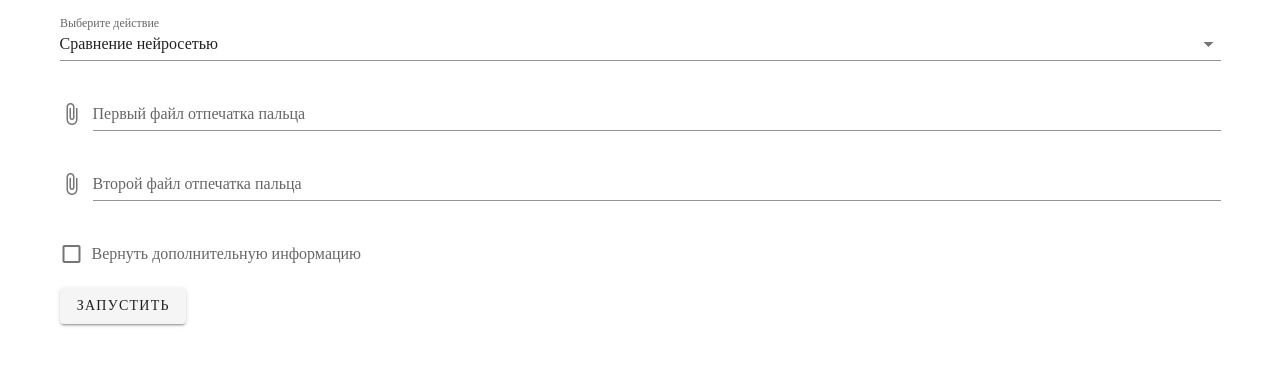
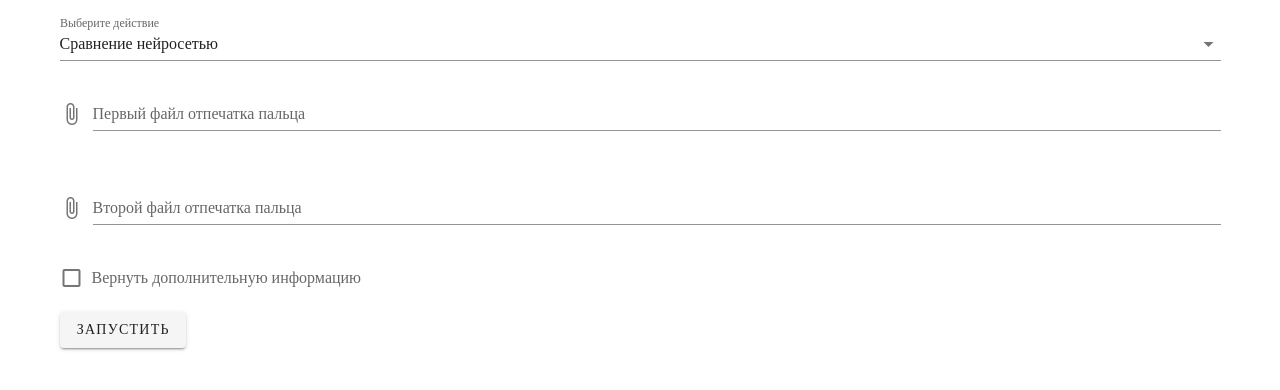
Before and after one commit to FoxhoundTeam/AvanpostHack_2022, a Vue app in the folder frontend/: page /#/ in a window 1280 px wide. Shown: the top 390 px of the page. Built offline with nearby package versions, Linux system fonts and the light colour scheme.

Commit message:
Adds preview

```diff
--- a/frontend/src/views/AnalyzersView.vue
+++ b/frontend/src/views/AnalyzersView.vue
@@ -11,14 +11,22 @@
           <v-file-input label="Файл отпечатка пальца" v-model="firstImage" />
         </v-form>
         <v-form v-else>
-          <v-file-input
-            label="Первый файл отпечатка пальца"
-            v-model="firstImage"
-          />
-          <v-file-input
-            label="Второй файл отпечатка пальца"
-            v-model="secondImage"
-          />
+          <v-row
+            ><v-col>
+              <v-file-input
+                label="Первый файл отпечатка пальца"
+                v-model="firstImage" /></v-col
+            ><v-col v-if="firstImage"
+              ><v-img width="200" :src="firstImageURL" /></v-col
+          ></v-row>
+          <v-row
+            ><v-col
+              ><v-file-input
+                label="Второй файл отпечатка пальца"
+                v-model="secondImage" /></v-col
+            ><v-col v-if="secondImage"
+              ><v-img width="200" :src="secondImageURL" /></v-col
+          ></v-row>
           <v-checkbox
             label="Вернуть дополнительную информацию"
             v-model="verbose"
@@ -78,6 +86,16 @@ export default {
       this.verbose = false;
     },
   },
+  computed: {
+    firstImageURL() {
+      if (this.firstImage) return URL.createObjectURL(this.firstImage);
+      else return null;
+    },
+    secondImageURL() {
+      if (this.firstImage) return URL.createObjectURL(this.secondImage);
+      else return null;
+    },
+  },
   methods: {
     async getBase64(file) {
       return new Promise((resolve, reject) => {
```
